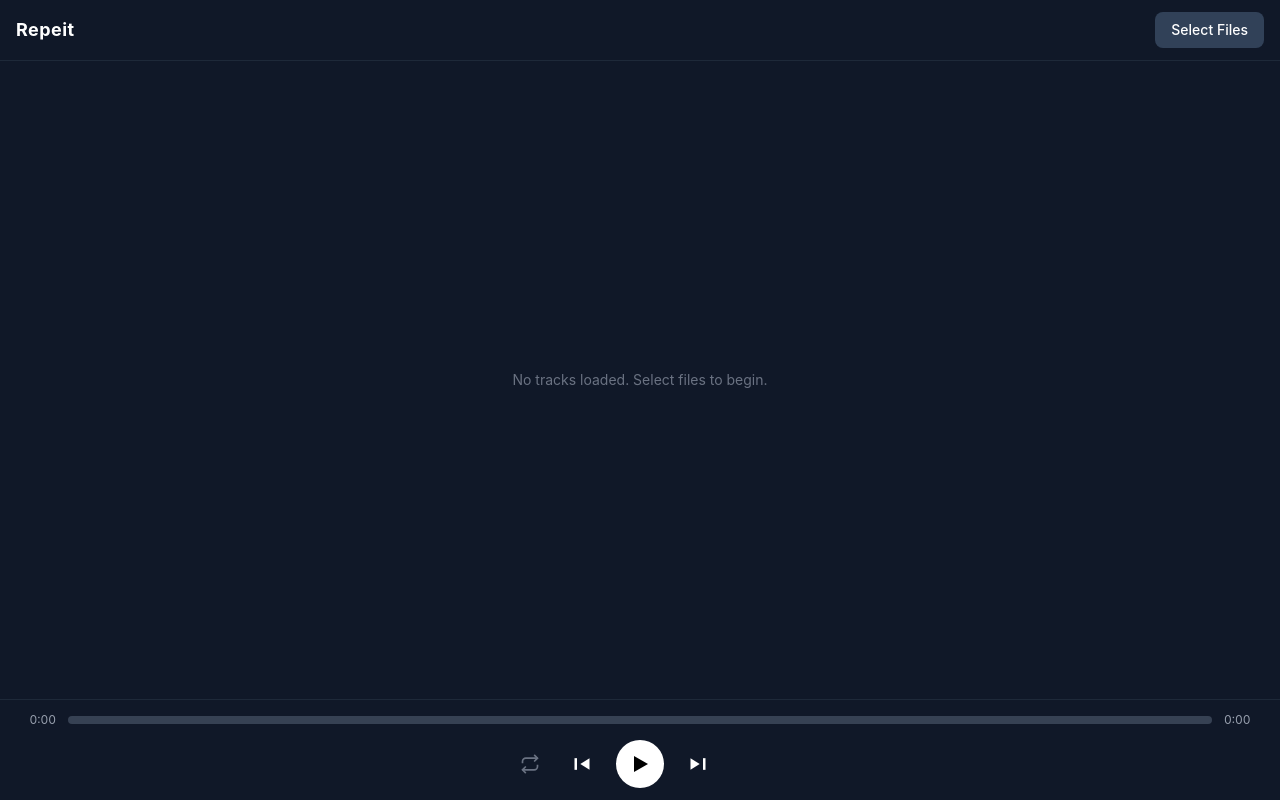
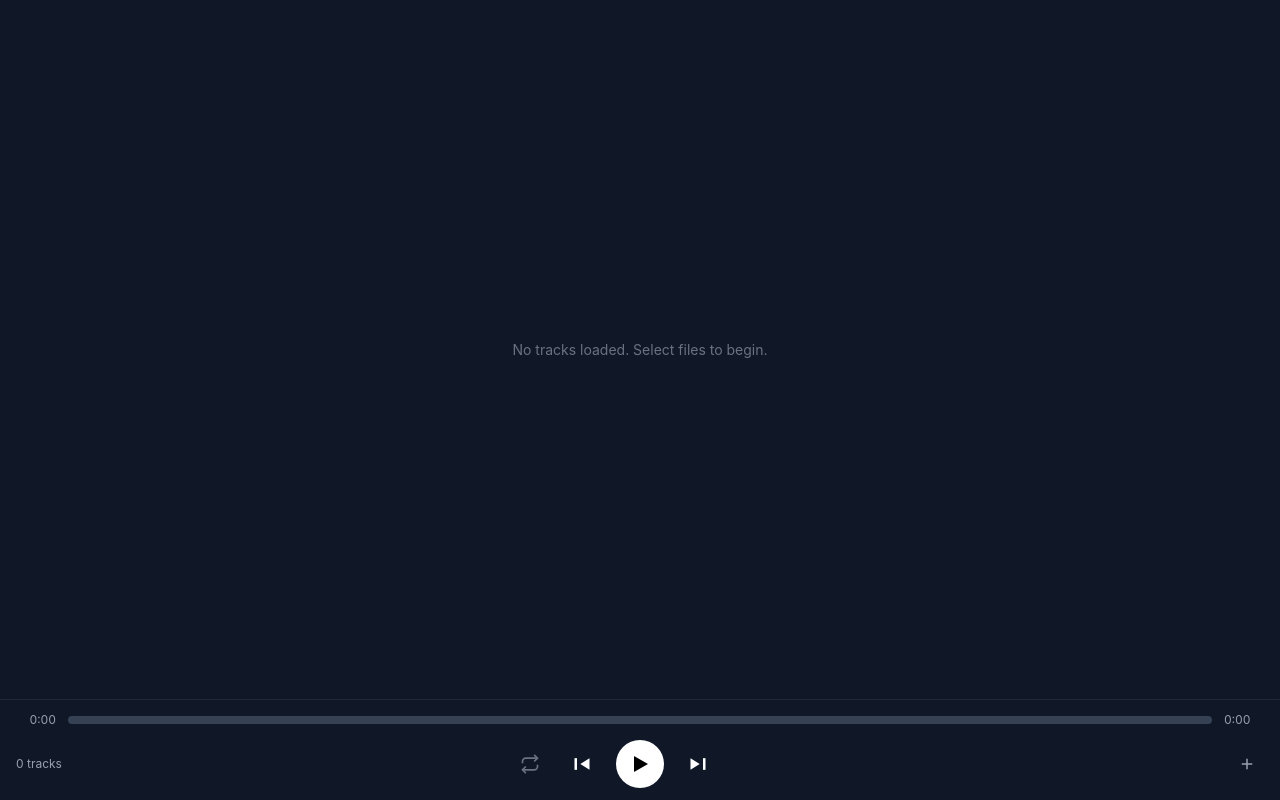
Before and after one commit to anfilat/repeit, a React (Vite) app: page / in a window 1280 px wide. Built offline with nearby package versions, Linux system fonts and the light colour scheme.

Commit message:
reorganize controls

```diff
--- a/src/components/App.tsx
+++ b/src/components/App.tsx
@@ -1,7 +1,6 @@
 import { useState, useEffect, useCallback, useRef } from 'react';
 import { usePlaylist } from '../hooks/usePlaylist';
 import { useAudioEngine } from '../hooks/useAudioEngine';
-import { FilePicker } from './FilePicker';
 import { Playlist } from './Playlist';
 import { PlayerControls } from './PlayerControls';
 import { ProgressBar } from './ProgressBar';
@@ -163,14 +162,20 @@ export function App() {
     playlist.clearPlaylist();
   }, [audio, playlist]);
 
+  const handleSelectFiles = useCallback(async () => {
+    try {
+      const handles = await window.showOpenFilePicker({
+        multiple: true,
+        types: [{ accept: { 'audio/*': ['.mp3', '.wav'] } }],
+      });
+      if (handles.length > 0) handleAddFiles(handles);
+    } catch {
+      // user cancelled
+    }
+  }, [handleAddFiles]);
+
   return (
     <div className="flex flex-col overflow-hidden bg-gray-900 text-white" style={{ height: viewportHeight }}>
-      {/* Header */}
-      <header className="flex items-center justify-between px-4 py-3 border-b border-gray-800">
-        <h1 className="text-lg font-bold tracking-wide">Repeit</h1>
-        <FilePicker onFiles={handleAddFiles} />
-      </header>
-
       {/* Restore access banner */}
       {playlist.pendingHandlesCount > 0 && (
         <div className="px-4 py-2 bg-yellow-900/50 border-b border-yellow-700/50 flex items-center justify-between">
@@ -191,7 +196,6 @@ export function App() {
         onSelectTrack={handleSelectTrack}
         onRemoveTrack={handleRemoveTrack}
         onReorder={handleReorder}
-        onClear={handleClearPlaylist}
       />
 
       {/* Player bar */}
@@ -201,7 +205,13 @@ export function App() {
           duration={audio.audioState.duration}
           onSeek={audio.seek}
         />
-        <div className="flex items-center justify-center">
+        <div className="flex items-center justify-between">
+          {/* Left: track count */}
+          <span className="text-xs text-gray-400 min-w-[60px]">
+            {playlist.state.tracks.length} track{playlist.state.tracks.length !== 1 ? 's' : ''}
+          </span>
+
+          {/* Center: player controls */}
           <PlayerControls
             isPlaying={audio.audioState.isPlaying}
             repeat={playlist.state.repeat}
@@ -210,6 +220,34 @@ export function App() {
             onPrev={handlePrev}
             onRepeat={cycleRepeat}
           />
+
+          {/* Right: file actions */}
+          <div className="flex items-center gap-1 min-w-[60px] justify-end">
+            <button
+              onClick={handleSelectFiles}
+              className="p-2 rounded hover:bg-white/10 transition-colors text-gray-400 hover:text-white"
+              title="Add files"
+            >
+              <svg width="18" height="18" viewBox="0 0 24 24" fill="none" stroke="currentColor" strokeWidth="2">
+                <line x1="12" y1="5" x2="12" y2="19" />
+                <line x1="5" y1="12" x2="19" y2="12" />
+              </svg>
+            </button>
+            {playlist.state.tracks.length > 0 && (
+              <button
+                onClick={() => {
+                  if (confirm('Clear all tracks?')) handleClearPlaylist();
+                }}
+                className="p-2 rounded hover:bg-white/10 transition-colors text-gray-400 hover:text-white"
+                title="Clear all"
+              >
+                <svg width="18" height="18" viewBox="0 0 24 24" fill="none" stroke="currentColor" strokeWidth="2">
+                  <polyline points="3 6 5 6 21 6" />
+                  <path d="M19 6v14a2 2 0 0 1-2 2H7a2 2 0 0 1-2-2V6m3 0V4a2 2 0 0 1 2-2h4a2 2 0 0 1 2 2v2" />
+                </svg>
+              </button>
+            )}
+          </div>
         </div>
       </footer>
     </div>
--- a/src/components/FilePicker.tsx
+++ /dev/null
@@ -1,28 +0,0 @@
-import { useCallback } from 'react';
-
-interface FilePickerProps {
-  onFiles: (handles: FileSystemFileHandle[]) => void;
-}
-
-export function FilePicker({ onFiles }: FilePickerProps) {
-  const handleSelectFiles = useCallback(async () => {
-    try {
-      const handles = await window.showOpenFilePicker({
-        multiple: true,
-        types: [{ accept: { 'audio/*': ['.mp3', '.wav'] } }],
-      });
-      if (handles.length > 0) onFiles(handles);
-    } catch {
-      // user cancelled
-    }
-  }, [onFiles]);
-
-  return (
-    <button
-      onClick={handleSelectFiles}
-      className="px-4 py-2 bg-slate-700 hover:bg-slate-600 text-white rounded-lg text-sm font-medium transition-colors cursor-pointer"
-    >
-      Select Files
-    </button>
-  );
-}
--- a/src/components/Playlist.tsx
+++ b/src/components/Playlist.tsx
@@ -10,10 +10,9 @@ interface PlaylistProps {
   onSelectTrack: (index: number) => void;
   onRemoveTrack: (trackId: string) => void;
   onReorder: (fromIndex: number, toIndex: number) => void;
-  onClear: () => void;
 }
 
-export function Playlist({ tracks, currentIndex, onSelectTrack, onRemoveTrack, onReorder, onClear }: PlaylistProps) {
+export function Playlist({ tracks, currentIndex, onSelectTrack, onRemoveTrack, onReorder }: PlaylistProps) {
   const sensors = useSensors(useSensor(PointerSensor, { activationConstraint: { distance: 5 } }));
 
   const handleDragEnd = (event: DragEndEvent) => {
@@ -37,19 +36,6 @@ export function Playlist({ tracks, currentIndex, onSelectTrack, onRemoveTrack, o
 
   return (
     <div className="flex-1 overflow-y-auto">
-      <div className="flex items-center justify-between px-3 py-1 border-b border-gray-800">
-        <span className="text-xs text-gray-400">
-          {tracks.length} track{tracks.length !== 1 ? 's' : ''}
-        </span>
-        <button
-          onClick={() => {
-            if (confirm('Clear all tracks?')) onClear();
-          }}
-          className="text-xs text-gray-400 hover:text-white transition-colors px-2 py-0.5"
-        >
-          Clear all
-        </button>
-      </div>
       <DndContext sensors={sensors} collisionDetection={closestCenter} onDragEnd={handleDragEnd}>
         <SortableContext items={tracks.map(t => t.id)} strategy={verticalListSortingStrategy}>
           <div className="flex flex-col gap-1 p-2">
```
